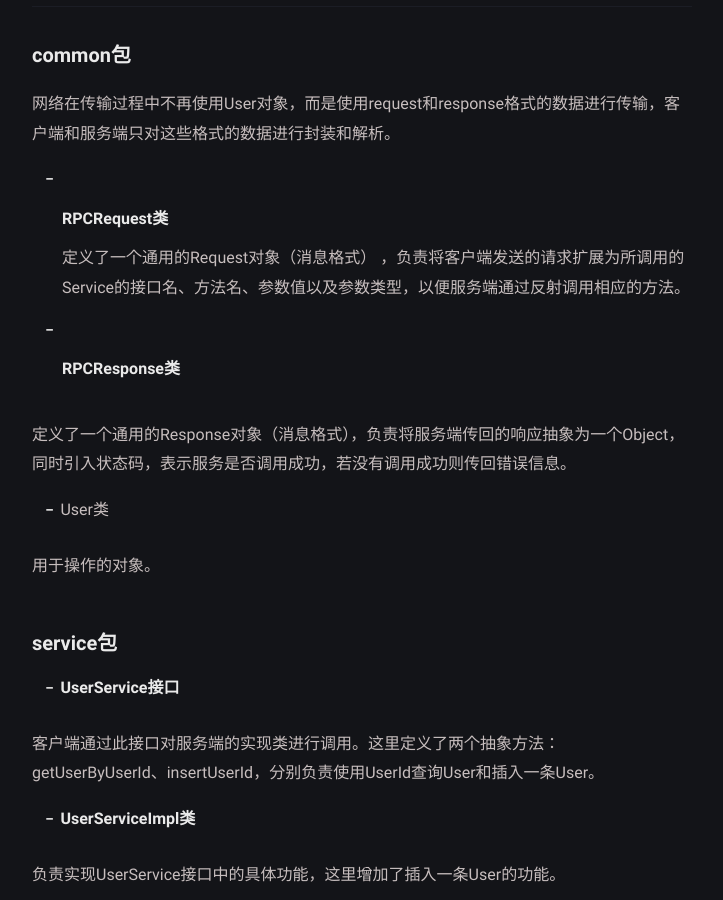
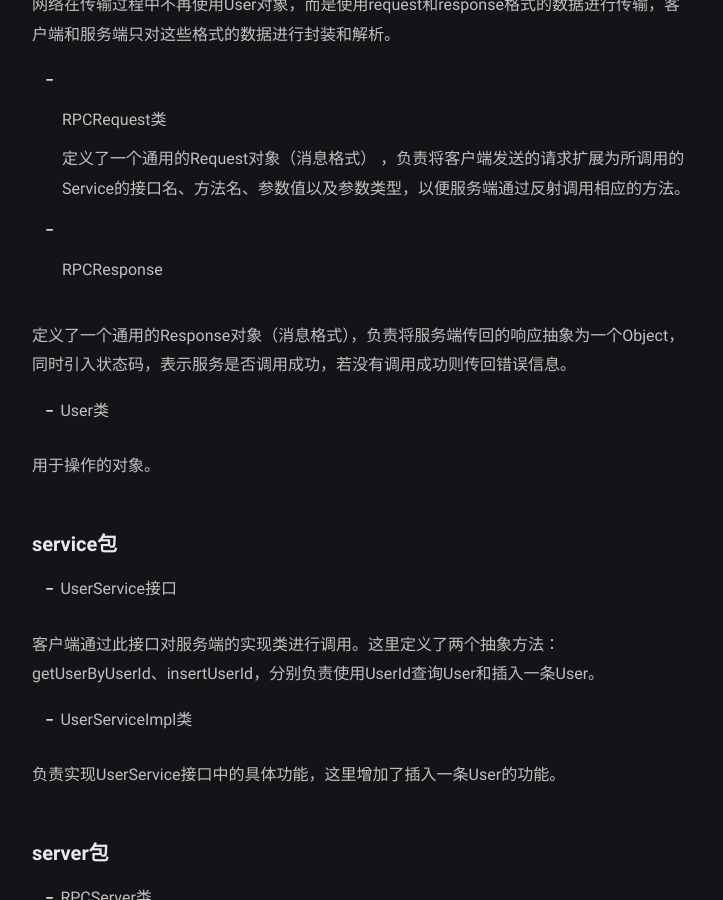
Before and after one commit to SherlnoW/SherlnoW.github.io, a Jekyll site: the page built from _posts/monster-rpc/2022-11-15-version1.md, in a window 1280 px wide and 900 px high, scrolled down 1855 px. Shown: the whole window, without its empty margins (278-1001 px from the left). Built offline with Jekyll 4.4.1, drawn with Linux system fonts in a browser that asks for light colours.

Commit message:
rpc-version1

```diff
--- a/_posts/monster-rpc/2022-11-15-version1.md
+++ b/_posts/monster-rpc/2022-11-15-version1.md
@@ -12,27 +12,26 @@ tag:
 
 ### 待解决问题
 
-1. **增加客户端可以请求的远程服务**
-
-2. **增加服务端返回值的类型**
+1. 增加客户端可以请求的远程服务
+2. 增加服务端返回值的类型
 
 ### 解决方案
 
-1. **增加客户端可以请求的远程服务**
+1. 增加客户端可以请求的远程服务
 
 通过定义一个通用的请求对象（Request），服务端通过客户端发送的需要调用的Service接口名、方法名、参数、参数类型，根据反射调用相应的方法。
 
-2. **增加服务端返回值的类型**
+2. 增加服务端返回值的类型
 
 通过定义一个通用的响应对象（Response），将传输对象抽象成Object，而不是某一特定类型的数据。
 
 ### 基础知识
 
-1. **反射**
+1. 反射
 
 反射赋予了我们在运行时分析类以及执行类中方法的能力，通过反射可以获取任意一个类的所有属性和方法，并进行调用。
 
-2. **动态代理**
+2. 动态代理
 
 代理模式：通过创建代理类（proxy）的方式来访问服务，代理类通常会持有一个委托类对象，代理类不会自己实现真正的服务，而是通过调用委托类对象的相关方法提供服务。
 
@@ -54,11 +53,11 @@ Java动态代理机制中实现动态代理的核心为 InvocationHandler（接
 
 网络在传输过程中不再使用User对象，而是使用request和response格式的数据进行传输，客户端和服务端只对这些格式的数据进行封装和解析。
 
-* **RPCRequest类**
+* RPCRequest类
 
   定义了一个通用的Request对象（消息格式） ，负责将客户端发送的请求扩展为所调用的Service的接口名、方法名、参数值以及参数类型，以便服务端通过反射调用相应的方法。
 
-* **RPCResponse类**
+* RPCResponse
 
 定义了一个通用的Response对象（消息格式），负责将服务端传回的响应抽象为一个Object，同时引入状态码，表示服务是否调用成功，若没有调用成功则传回错误信息。
 
@@ -68,17 +67,17 @@ Java动态代理机制中实现动态代理的核心为 InvocationHandler（接
 
 #### service包
 
-* **UserService接口**
+* UserService接口
 
 客户端通过此接口对服务端的实现类进行调用。这里定义了两个抽象方法：getUserByUserId、insertUserId，分别负责使用UserId查询User和插入一条User。
 
-* **UserServiceImpl类**
+* UserServiceImpl类
 
 负责实现UserService接口中的具体功能，这里增加了插入一条User的功能。
 
 #### server包
 
-* **RPCServer类**
+* RPCServer类
 
 服务端，负责解析客户端发来的request以及封装回复给客户端的response对象。
 
@@ -94,19 +93,19 @@ Object invoke = method.invoke(userService, request.getParams());
 
 客户端根据不同的Service进行动态代理：将不同的Service方法封装成统一的Request对象格式，并建立与服务端的通信。
 
-* **IOClient类**
+* IOClient类
 
 负责底层与服务端的通信，当客户端发起一次调用请求后，Socket建立起与服务端的连接，然后发送由上层封装好的request请求，再得到服务端发送回来的response响应。
 
-* **ClientProxy类**
+* ClientProxy类
 
 动态代理封装request对象。
 
 不同的service需要进行不同的封装，而客户端只知道Service接口，这就需要一层动态代理根据反射封装不同的Service。
 
-* **RPCClient类**
+* RPCClient类
 
-  客户端，负责调用不同的方法，这里增加了插入一个User的服务调用。
+客户端，负责调用不同的方法，这里增加了插入一个User的服务调用。
 
 ### 运行结果
 
```
